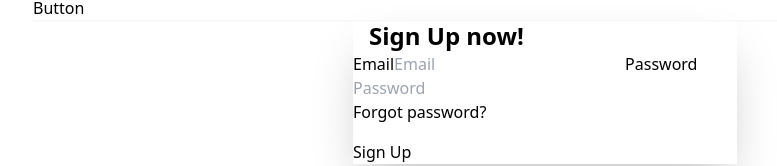
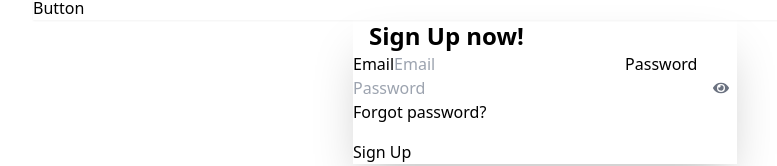
Before and after one commit to shahadot99999/email-password-auth2025, a React (Vite) app: page /signUp in a window 1280 px wide. Shown: the part 252-418 px from the top of the page, without its empty margins (95-872 px from the left). Built offline with nearby package versions, Linux system fonts and the light colour scheme.

Commit message:
password icon is prossing

```diff
--- a/package.json
+++ b/package.json
@@ -15,6 +15,7 @@
     "match-sorter": "^8.0.3",
     "react": "^19.1.0",
     "react-dom": "^19.1.0",
+    "react-icons": "^5.5.0",
     "react-router-dom": "^7.6.2",
     "sort-by": "^1.2.0"
   },
--- a/src/components/SignUp/SignUp.jsx
+++ b/src/components/SignUp/SignUp.jsx
@@ -1,6 +1,7 @@
 import { createUserWithEmailAndPassword } from 'firebase/auth';
 import React, { useState } from 'react';
 import { auth } from '../../firebase.init';
+import { FaEye } from "react-icons/fa";
 
 const SignUp = () => {
 
@@ -53,7 +54,28 @@ const SignUp = () => {
                     <label className="label">Email</label>
                     <input type="email" name='email' className="input" placeholder="Email" />
                     <label className="label">Password</label>
-                    <input type="password" name='password' className="input" placeholder="Password" />
+                    {/* <input type="password" name='password' className="input" placeholder="Password" />
+
+                     <button className='btn btn-xs absolute right-12 top-1/2  '>
+                        <FaEye ></FaEye>
+                     </button> */}
+
+                    <div className="relative"> {/* Wrap input + eye icon in a relative container */}
+                        <input
+                            type="password"
+                            name="password"
+                            className="input w-full pr-10"  // Add padding on the right for the eye icon
+                            placeholder="Password"
+                        />
+                        <button
+                            type="button"
+                            className="btn btn-xs btn-ghost absolute right-2 top-1/2 transform -translate-y-1/2"
+                          // Optional: Add toggle function
+                        >
+                            <FaEye className="text-gray-500" />
+                        </button>
+                    </div>
+
                     <div><a className="link link-hover">Forgot password?</a></div>
                     <button type="submit" className="btn btn-neutral mt-4">Sign Up</button>
                 </form>
```
Also changed, not shown: 1 other file (tests, documents, lock files or other folders).
